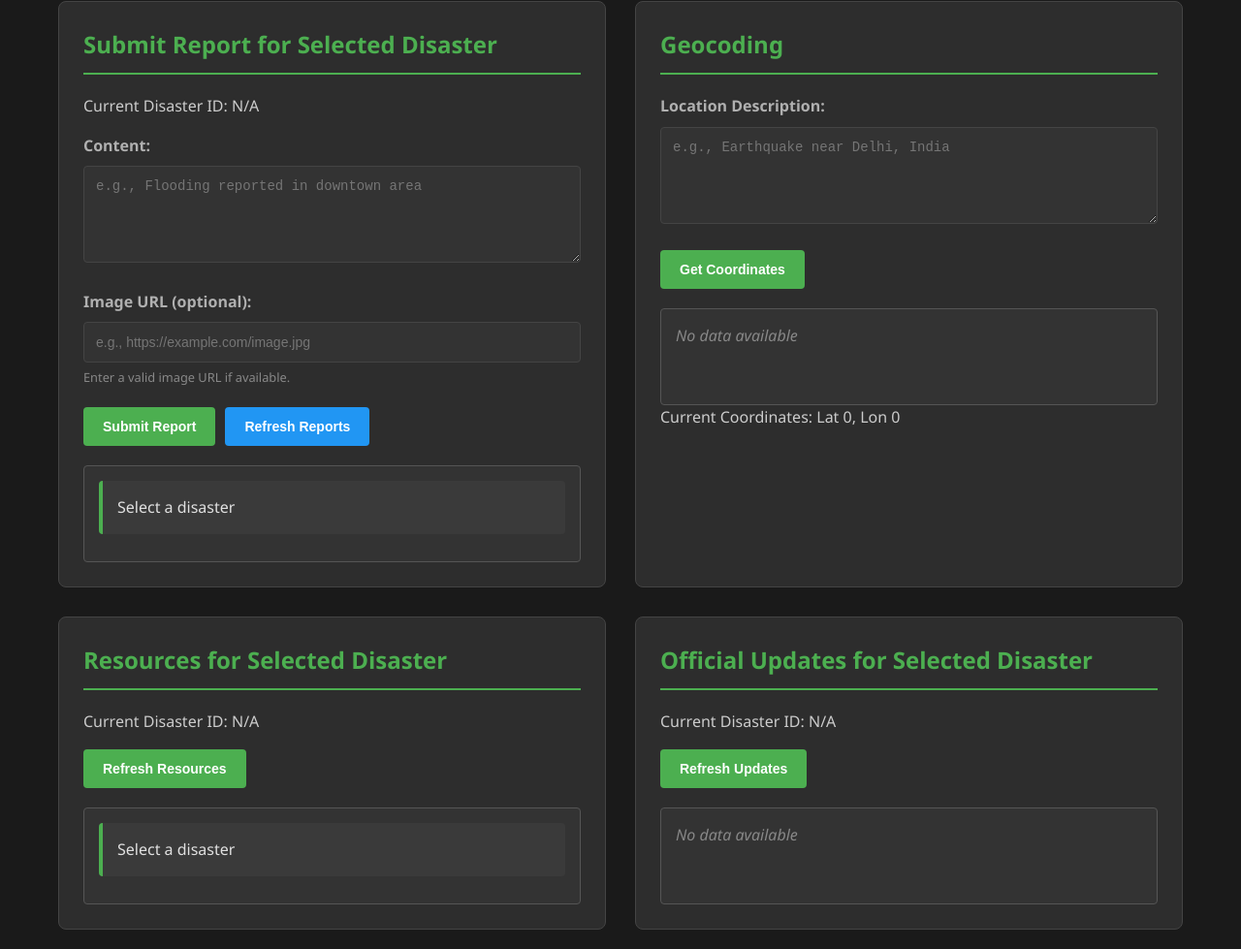
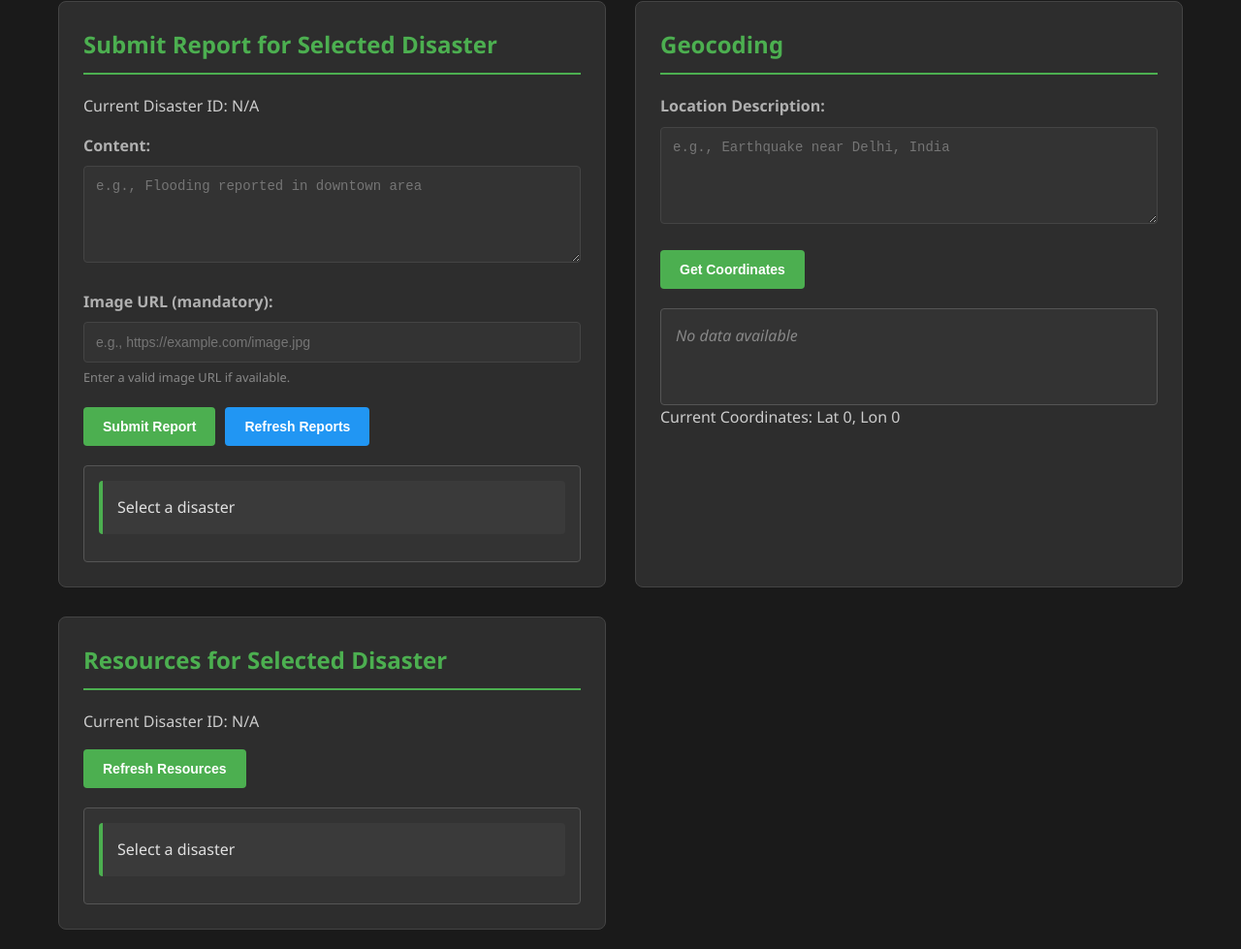
Before and after one commit to raghavarora01/DisasterResponseUI, a plain HTML site: page index.html in a window 1280 px wide. Shown: the part 1043-2022 px from the top of the page at 97% size. Drawn offline with nearby package versions, Linux system fonts and the light colour scheme; no server answers.

Commit message:
Update index.html

```diff
--- a/index.html
+++ b/index.html
@@ -87,7 +87,7 @@
                         <textarea id="reportContent" required aria-required="true" placeholder="e.g., Flooding reported in downtown area"></textarea>
                     </div>
                     <div class="form-group">
-                        <label for="reportImageUrl">Image URL (optional):</label>
+                        <label for="reportImageUrl">Image URL (mandatory):</label>
                         <input type="url" id="reportImageUrl" aria-describedby="image-url-help" placeholder="e.g., https://example.com/image.jpg">
                         <small id="image-url-help" class="help-text">Enter a valid image URL if available.</small>
                     </div>
@@ -122,12 +122,7 @@
             </section>
 
             <!-- Official Updates Section -->
-            <section class="official-updates" aria-labelledby="official-updates-heading">
-                <h2 id="official-updates-heading">Official Updates for Selected Disaster</h2>
-                <p>Current Disaster ID: <span id="officialUpdatesDisasterId" aria-live="polite">N/A</span></p>
-                <button id="refreshUpdatesBtn" aria-label="Refresh official updates">Refresh Updates</button>
-                <div id="updatesList" class="result-section" aria-live="polite"></div>
-            </section>
+
         </main>
     </div>
 
```
